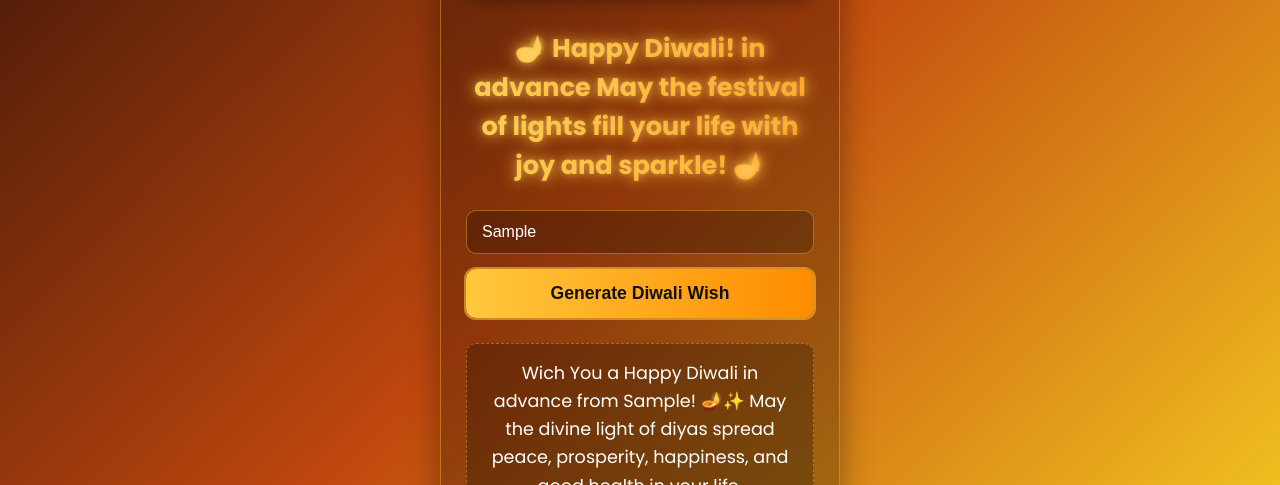
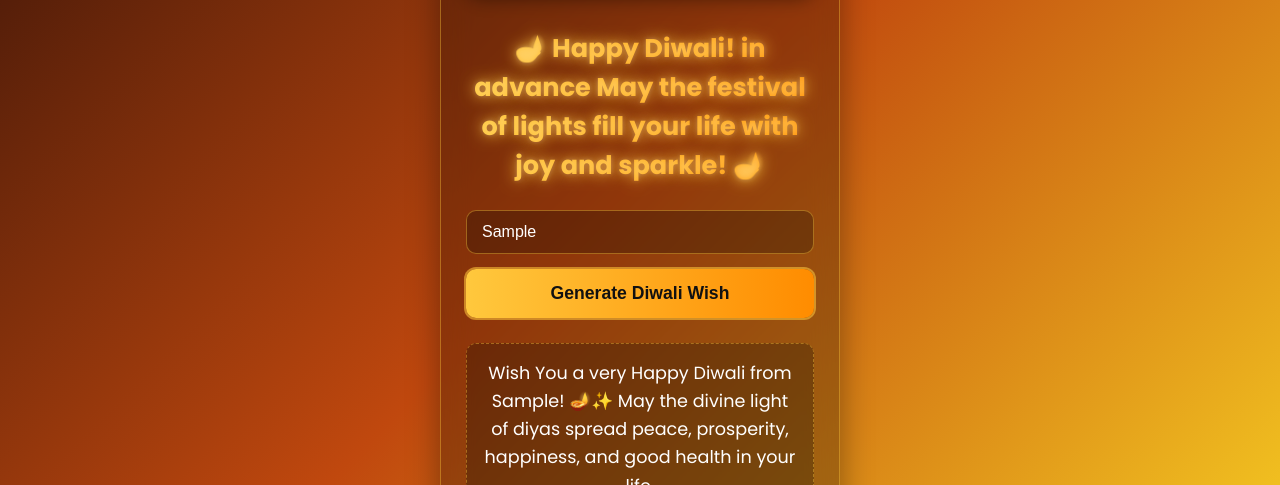
Before and after one commit to 001Codex/Diwali-wish, a plain HTML site: page index.html in a window 1280 px wide. Both pictures are taken after typing "Sample" into the empty fields and a click on the button "Generate Diwali Wish". Shown: the part 315-800 px from the top of the page. Drawn offline with Linux system fonts and the light colour scheme.

Commit message:
Update index.html

```diff
--- a/index.html
+++ b/index.html
@@ -301,7 +301,7 @@
                 }
 
                 // 4. Create custom Diwali greeting message
-                const greetingMessage = `Wich You a Happy Diwali in advance from ${name}! 🪔✨ May the divine light of diyas spread peace, prosperity, happiness, and good health in your life.`;
+                const greetingMessage = `Wish You a very Happy Diwali from ${name}! 🪔✨ May the divine light of diyas spread peace, prosperity, happiness, and good health in your life.`;
 
                 customGreeting.textContent = greetingMessage;
                 customGreeting.style.display = 'block';
```
